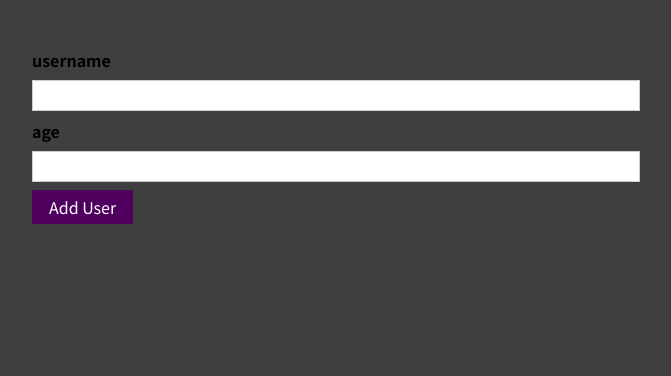
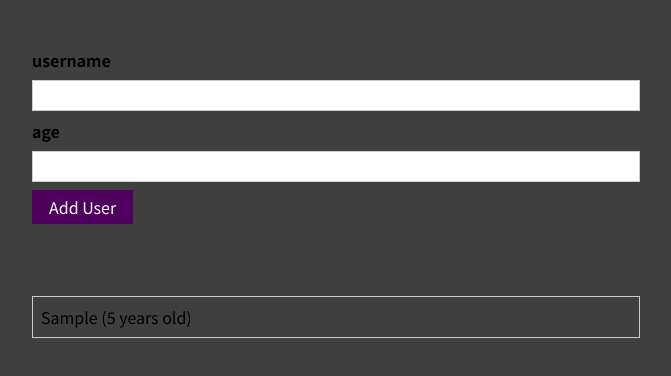
Before and after one commit to divyaprakashdp/react-complete-guide, a React (Create React App) app: page / in a window 1280 px wide. Both pictures are taken after typing "Sample", "5" into the empty fields and a click on the button "Add User". Shown: the top 376 px of the page, without its empty margins (304-975 px from the left). Built offline with nearby package versions, Linux system fonts and the light colour scheme.

Commit message:
Added the addUser card functionality

```diff
--- a/src/Add-User/App.js
+++ b/src/Add-User/App.js
@@ -1,10 +1,18 @@
-import React from "react";
+import React, {useState} from "react";
 import AddUser from "./components/Users/AddUsers.js";
+import UserList from "./components/Users/UesrsList.js";
 
 const App = () => {
+  const [userList, setUsersList] = useState([]);
+  const addUserHandler = (uName, uAge)=>{
+    setUsersList((prevUserList) =>{
+      return [...prevUserList, {name: uName, age: uAge, id: Math.random().toString() }];
+    });
+  }
   return (
     <div>
-      <AddUser />
+      <AddUser onAddUser={addUserHandler}/>
+      <UserList users={userList}/>
     </div>
   );
 };
--- a/src/Add-User/components/Users/AddUsers.js
+++ b/src/Add-User/components/Users/AddUsers.js
@@ -4,43 +4,52 @@
 import Button from "../UI/Button";
 
 const AddUser = (props) => {
-    const [enteredUserName, setEnteredUserName] = useState('');
-    const [enteredAge, setAge] = useState('');
+  const [enteredUserName, setEnteredUserName] = useState("");
+  const [enteredAge, setAge] = useState("");
   const addUserHandler = (event) => {
     event.preventDefault();
 
-    if(enteredUserName.trim().length===0 || enteredAge.trim().length===0){
-        console.log("Empty username/Age")
-        return;
+    if (enteredUserName.trim().length === 0 || enteredAge.trim().length === 0) {
+      console.log("Empty username/Age");
+      return;
     }
 
-    if(+enteredAge < 1){
-        console.log("Age not valid")
-        return;
+    if (+enteredAge < 1) {
+      console.log("Age not valid");
+      return;
     }
 
-
-    console.log(enteredUserName, enteredAge);
-    setAge('');
-    setEnteredUserName('')
+    props.onAddUser(enteredUserName, enteredAge);
+    setAge("");
+    setEnteredUserName("");
   };
 
-  const userNameChangeHandler = (event) =>{
+  const userNameChangeHandler = (event) => {
     setEnteredUserName(event.target.value);
-  }
+  };
 
-  const ageChangeHandler = (event) =>{
+  const ageChangeHandler = (event) => {
     setAge(event.target.value);
-  }
+  };
 
   return (
     <Card className={classes.input}>
       <form onSubmit={addUserHandler}>
         <label htmlFor="username">username</label>
-        <input id="username" type="text"  value={enteredUserName} onChange={userNameChangeHandler}/>
+        <input
+          id="username"
+          type="text"
+          value={enteredUserName}
+          onChange={userNameChangeHandler}
+        />
 
         <label htmlFor="age">age</label>
-        <input id="age" type="number" value={enteredAge} onChange={ageChangeHandler}/>
+        <input
+          id="age"
+          type="number"
+          value={enteredAge}
+          onChange={ageChangeHandler}
+        />
 
         <Button type="submit">Add User</Button>
       </form>
--- /dev/null
+++ b/src/Add-User/components/Users/UesrsList.js
@@ -0,0 +1,19 @@
+import React from "react";
+import Card from "../UI/Card";
+import classes from "./UsersList.module.css"
+
+const UserList = (props) => {
+  return (
+    <Card className={classes.users}>
+      <ul>
+        {props.users.map((user) => (
+          <li key={user.id}>
+            {user.name} ({user.age} years old)
+          </li>
+        ))}
+      </ul>
+    </Card>
+  );
+};
+
+export default UserList;
--- /dev/null
+++ b/src/Add-User/components/Users/UsersList.module.css
@@ -0,0 +1,16 @@
+.users {
+    margin: 2rem auto;
+    width: 90%;
+    max-width: 40rem;
+  }
+
+  .users ul {
+    list-style: none;
+    padding: 1rem;
+  }
+
+  .users li {
+    border: 1px solid #ccc;
+    margin: 0.5rem 0;
+    padding: 0.5rem;
+  }
```
Also changed, not shown: 1 other file (tests, documents, lock files or other folders).
